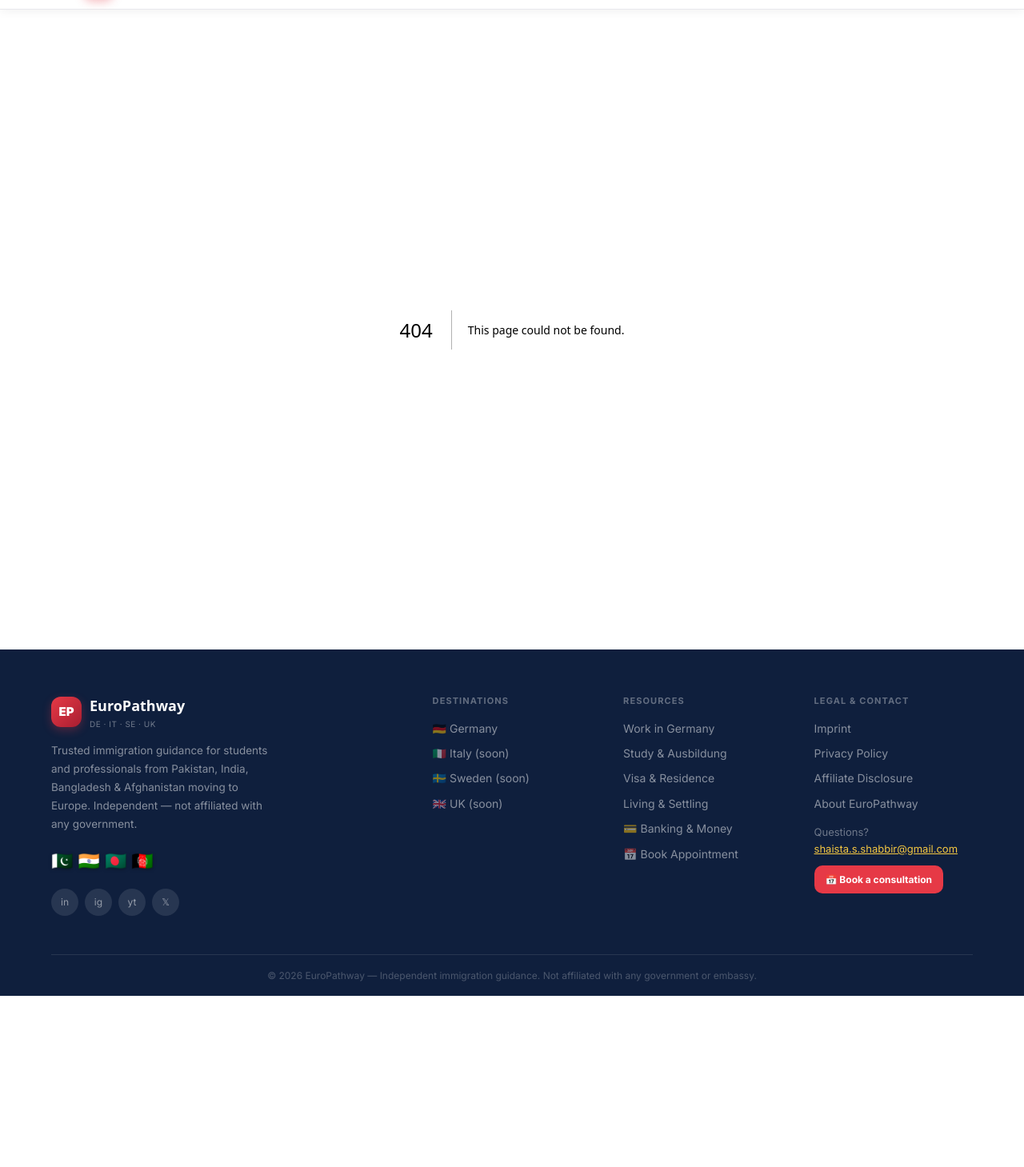
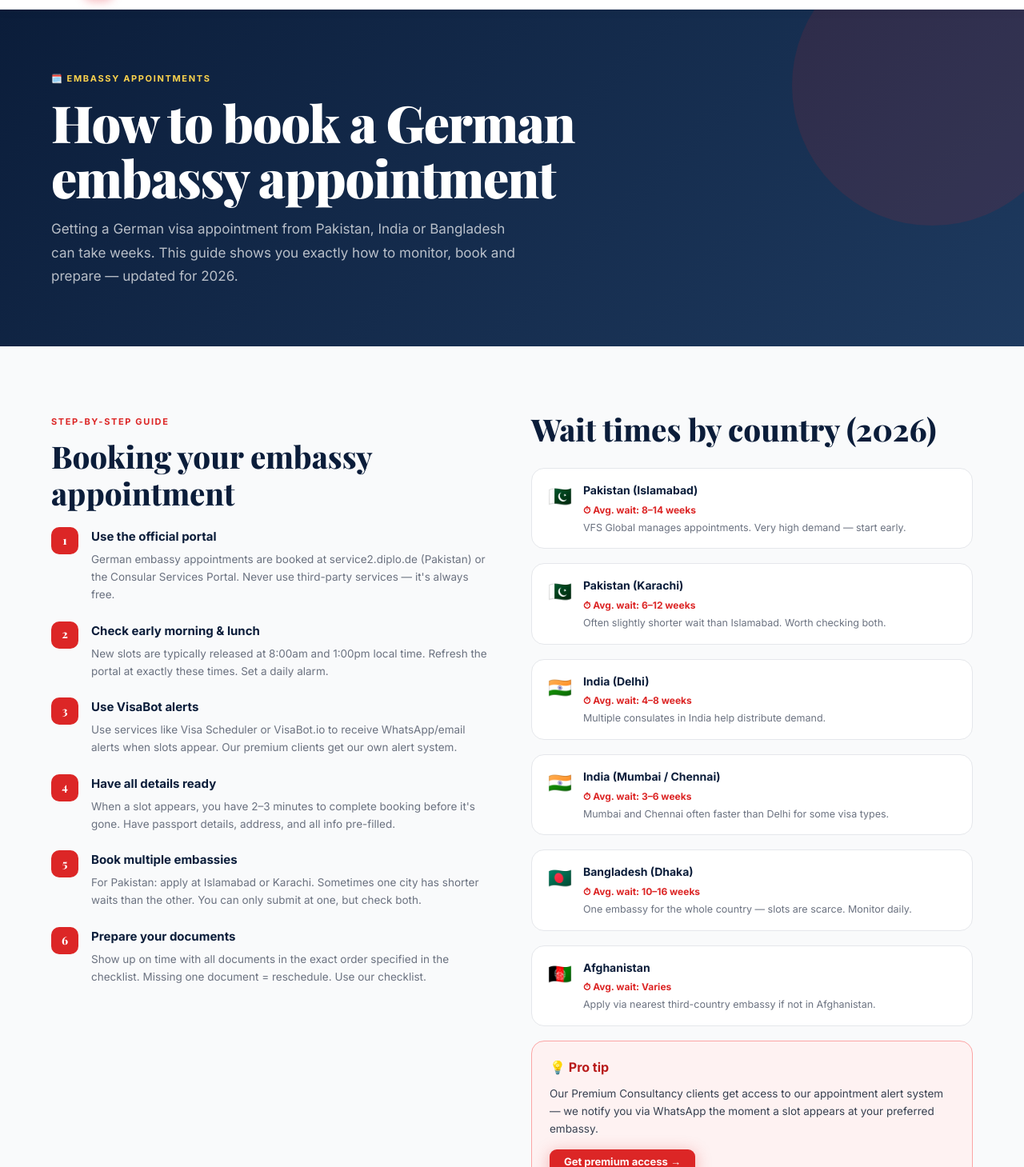
Before and after one commit to ShaistaShabbir-prog/start-in-germany-full, a Next.js app: page /appointment in a window 1280 px wide. Before the commit this address had no page. Shown: the part 91-1550 px from the top of the page at 80% size. Before the commit the page ends 1336 px from the top, so only its background shows below. Built offline with nearby package versions, Linux system fonts and the light colour scheme.

Commit message:
feat: VisaVista complete rebuild

```diff
--- /dev/null
+++ b/app/appointment/page.tsx
@@ -0,0 +1,69 @@
+import Link from "next/link";
+const PD = '"Playfair Display",Georgia,serif';
+
+export default function AppointmentPage() {
+  return (
+    <div>
+      <section style={{background:"linear-gradient(135deg,#0B1D3A,#1E3A5F)",padding:"72px 1.5rem",position:"relative",overflow:"hidden"}}>
+        <div style={{position:"absolute",top:"-80px",right:"-60px",width:"350px",height:"350px",borderRadius:"50%",background:"rgba(220,38,38,.12)"}} />
+        <div className="wrap" style={{position:"relative",zIndex:1}}>
+          <span className="eyebrow" style={{color:"#FCD34D"}}>🗓️ Embassy Appointments</span>
+          <h1 className="h1" style={{color:"#fff",maxWidth:"720px",marginBottom:"16px"}}>How to book a German embassy appointment</h1>
+          <p style={{fontSize:"17px",color:"rgba(255,255,255,.7)",maxWidth:"580px",lineHeight:1.75}}>Getting a German visa appointment from Pakistan, India or Bangladesh can take weeks. This guide shows you exactly how to monitor, book and prepare — updated for 2026.</p>
+        </div>
+      </section>
+
+      <section className="sec">
+        <div style={{display:"grid",gridTemplateColumns:"1fr 1fr",gap:"48px",marginBottom:"48px"}}>
+          <div>
+            <span className="eyebrow">Step-by-step guide</span>
+            <h2 className="h2" style={{marginBottom:"20px"}}>Booking your embassy appointment</h2>
+            {[
+              {n:1,title:"Use the official portal",desc:"German embassy appointments are booked at service2.diplo.de (Pakistan) or the Consular Services Portal. Never use third-party services — it's always free."},
+              {n:2,title:"Check early morning & lunch",desc:"New slots are typically released at 8:00am and 1:00pm local time. Refresh the portal at exactly these times. Set a daily alarm."},
+              {n:3,title:"Use VisaBot alerts",desc:"Use services like Visa Scheduler or VisaBot.io to receive WhatsApp/email alerts when slots appear. Our premium clients get our own alert system."},
+              {n:4,title:"Have all details ready",desc:"When a slot appears, you have 2–3 minutes to complete booking before it's gone. Have passport details, address, and all info pre-filled."},
+              {n:5,title:"Book multiple embassies",desc:"For Pakistan: apply at Islamabad or Karachi. Sometimes one city has shorter waits than the other. You can only submit at one, but check both."},
+              {n:6,title:"Prepare your documents",desc:"Show up on time with all documents in the exact order specified in the checklist. Missing one document = reschedule. Use our checklist."},
+            ].map(s=>(
+              <div key={s.n} style={{display:"flex",gap:"16px",marginBottom:"22px"}}>
+                <div style={{width:"34px",height:"34px",borderRadius:"10px",background:"#DC2626",color:"#fff",display:"flex",alignItems:"center",justifyContent:"center",fontFamily:PD,fontWeight:800,fontSize:"14px",flexShrink:0}}>{s.n}</div>
+                <div>
+                  <div style={{fontWeight:700,fontSize:"15px",color:"#0B1D3A",marginBottom:"5px"}}>{s.title}</div>
+                  <div style={{fontSize:"13.5px",color:"#6B7280",lineHeight:1.65}}>{s.desc}</div>
+                </div>
+              </div>
+            ))}
+          </div>
+
+          <div style={{display:"flex",flexDirection:"column",gap:"18px"}}>
+            <h2 className="h2" style={{marginBottom:"8px"}}>Wait times by country (2026)</h2>
+            {[
+              {flag:"🇵🇰",country:"Pakistan (Islamabad)",time:"8–14 weeks",note:"VFS Global manages appointments. Very high demand — start early."},
+              {flag:"🇵🇰",country:"Pakistan (Karachi)",time:"6–12 weeks",note:"Often slightly shorter wait than Islamabad. Worth checking both."},
+              {flag:"🇮🇳",country:"India (Delhi)",time:"4–8 weeks",note:"Multiple consulates in India help distribute demand."},
+              {flag:"🇮🇳",country:"India (Mumbai / Chennai)",time:"3–6 weeks",note:"Mumbai and Chennai often faster than Delhi for some visa types."},
+              {flag:"🇧🇩",country:"Bangladesh (Dhaka)",time:"10–16 weeks",note:"One embassy for the whole country — slots are scarce. Monitor daily."},
+              {flag:"🇦🇫",country:"Afghanistan",time:"Varies",note:"Apply via nearest third-country embassy if not in Afghanistan."},
+            ].map(c=>(
+              <div key={c.country} style={{background:"#fff",borderRadius:"16px",padding:"16px 20px",border:"1px solid #E5E7EB",display:"flex",gap:"14px",alignItems:"flex-start"}}>
+                <span style={{fontSize:"24px",flexShrink:0}}>{c.flag}</span>
+                <div style={{flex:1}}>
+                  <div style={{fontWeight:700,color:"#0B1D3A",fontSize:"14px",marginBottom:"3px"}}>{c.country}</div>
+                  <div style={{fontSize:"12px",color:"#DC2626",fontWeight:700,marginBottom:"4px"}}>⏱ Avg. wait: {c.time}</div>
+                  <div style={{fontSize:"12.5px",color:"#6B7280",lineHeight:1.5}}>{c.note}</div>
+                </div>
+              </div>
+            ))}
+
+            <div style={{background:"#FEF2F2",border:"1px solid #FCA5A5",borderRadius:"16px",padding:"20px 22px"}}>
+              <div style={{fontWeight:700,color:"#B91C1C",marginBottom:"8px"}}>💡 Pro tip</div>
+              <p style={{fontSize:"13.5px",color:"#374151",lineHeight:1.65}}>Our Premium Consultancy clients get access to our appointment alert system — we notify you via WhatsApp the moment a slot appears at your preferred embassy.</p>
+              <Link href="/consultancy" className="btn btn-primary btn-sm" style={{marginTop:"14px",display:"inline-flex"}}>Get premium access →</Link>
+            </div>
+          </div>
+        </div>
+      </section>
+    </div>
+  );
+}
```
